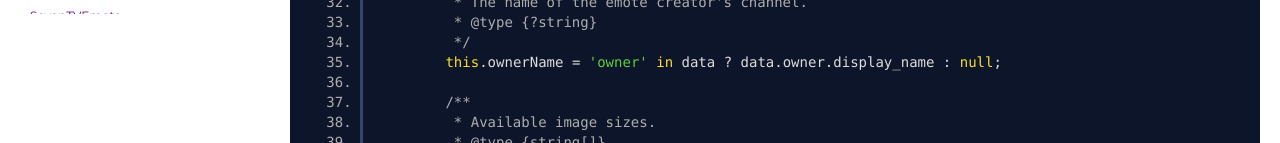
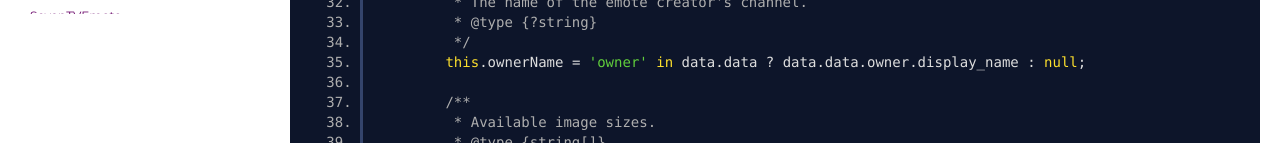
Before and after one commit to mkody/twitch-emoticons, a website: page docs/struct_SevenTVEmote.js.html in a window 1280 px wide. Shown: the part 786-929 px from the top of the page. Drawn offline with Linux system fonts and the light colour scheme.

Commit message:
Release 2.9.0

```diff
--- a/docs/struct_SevenTVEmote.js.html
+++ b/docs/struct_SevenTVEmote.js.html
@@ -79,13 +79,13 @@ class SevenTVEmote extends Emote {
          * The name of the emote creator's channel.
          * @type {?string}
          */
-        this.ownerName = 'owner' in data ? data.owner.display_name : null;
+        this.ownerName = 'owner' in data.data ? data.data.owner.display_name : null;
 
         /**
          * Available image sizes.
          * @type {string[]}
          */
-        this.sizes = data.host.files
+        this.sizes = data.data.host.files
             .filter(el => el.format === this.channel.format.toUpperCase())
             .map(el => el.name);
 
@@ -93,7 +93,7 @@ class SevenTVEmote extends Emote {
          * If emote is animated.
          * @type {boolean}
          */
-        this.animated = data.animated;
+        this.animated = data.data.animated;
 
         /**
          * The image type of the emote.
@@ -139,12 +139,14 @@ class SevenTVEmote extends Emote {
             {
                 code: emoteObject.code,
                 name: emoteObject.code,
+                data: {
                     animated: emoteObject.animated,
                     owner: {
                         display_name: emoteObject.ownerName
                     },
                     host: {
                         files: sizes
+                    }
                 }
             });
     }
--- a/package.json
+++ b/package.json
@@ -1,6 +1,6 @@
 {
     "name": "@mkody/twitch-emoticons",
-    "version": "2.8.10",
+    "version": "2.9.0",
     "description": "Gets Twitch, BTTV, FFZ and 7TV emotes as well as parsing text to emotes!",
     "main": "src/index.js",
     "typings": "typings/index.d.ts",
@@ -64,5 +64,5 @@
         "node": ">=18.0.0",
         "pnpm": ">=9"
     },
-    "packageManager": "pnpm@9.15.1"
+    "packageManager": "pnpm@9.15.2"
 }
```
Also changed, not shown: docs/index.html (+1 -1 lines), docs/struct_EmoteFetcher.js.html (+2 -2 lines), pnpm-lock.yaml. Lines whose indentation alone changed are shown as unchanged.
